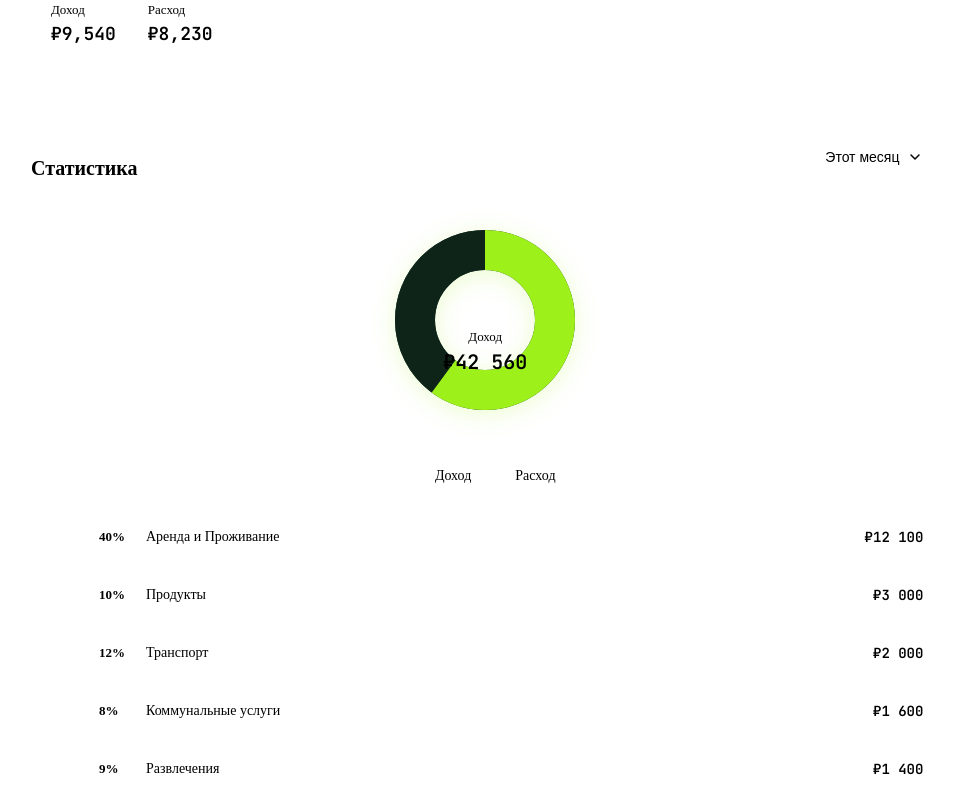
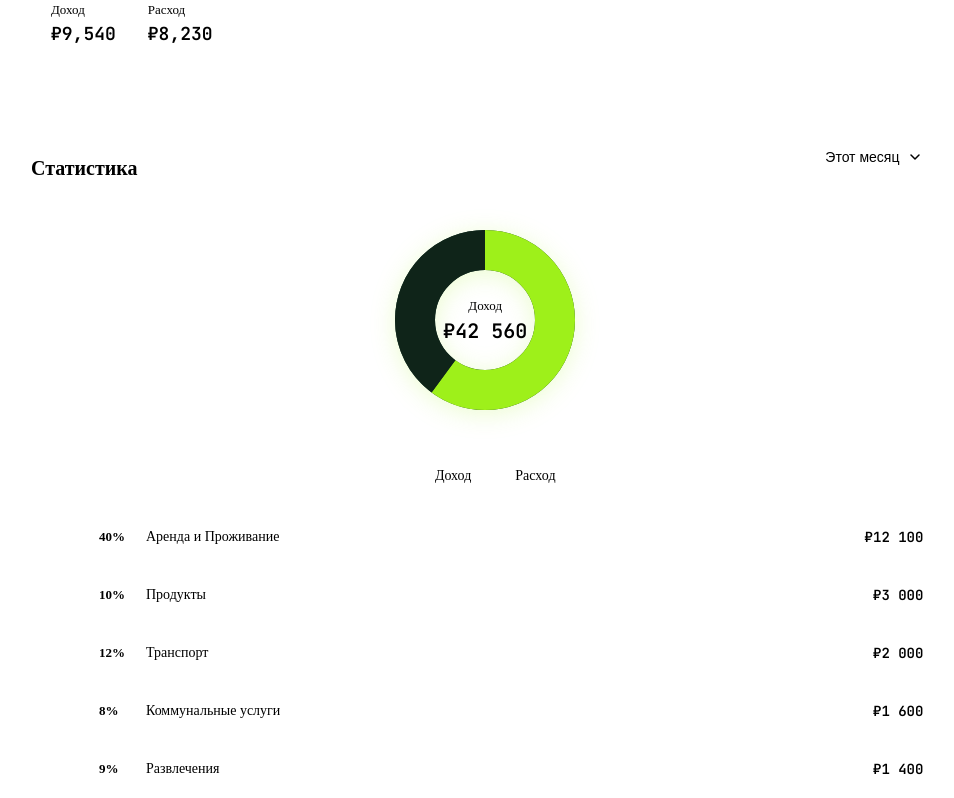
Before and after one commit to Timchin-cpu/dashboard, a React (Vite) app: page / in a window 1280 px wide. Shown: the part 914-1712 px from the top of the page, without its empty margins (297-1251 px from the left). Built offline with nearby package versions, Linux system fonts and the light colour scheme; the HTML template or start-up script is replaced by a standard one.

Commit message:
Update StatisticsDonut.css

```diff
--- a/src/styles/StatisticsDonut.css
+++ b/src/styles/StatisticsDonut.css
@@ -39,7 +39,7 @@
 
 .donut-center {
   position: absolute;
-  top: 50%;
+  top: 38%;
   left: 50%;
   transform: translate(-50%, -50%);
   text-align: center;
```
